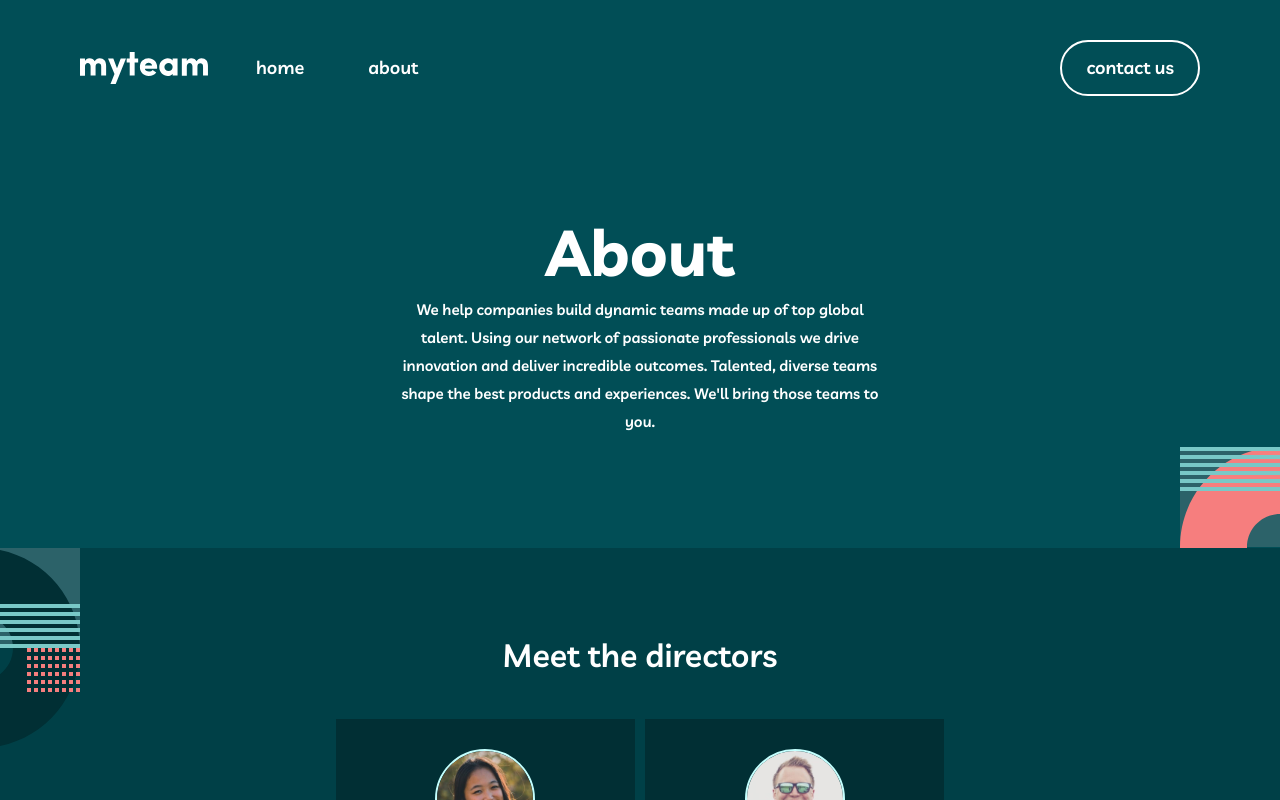
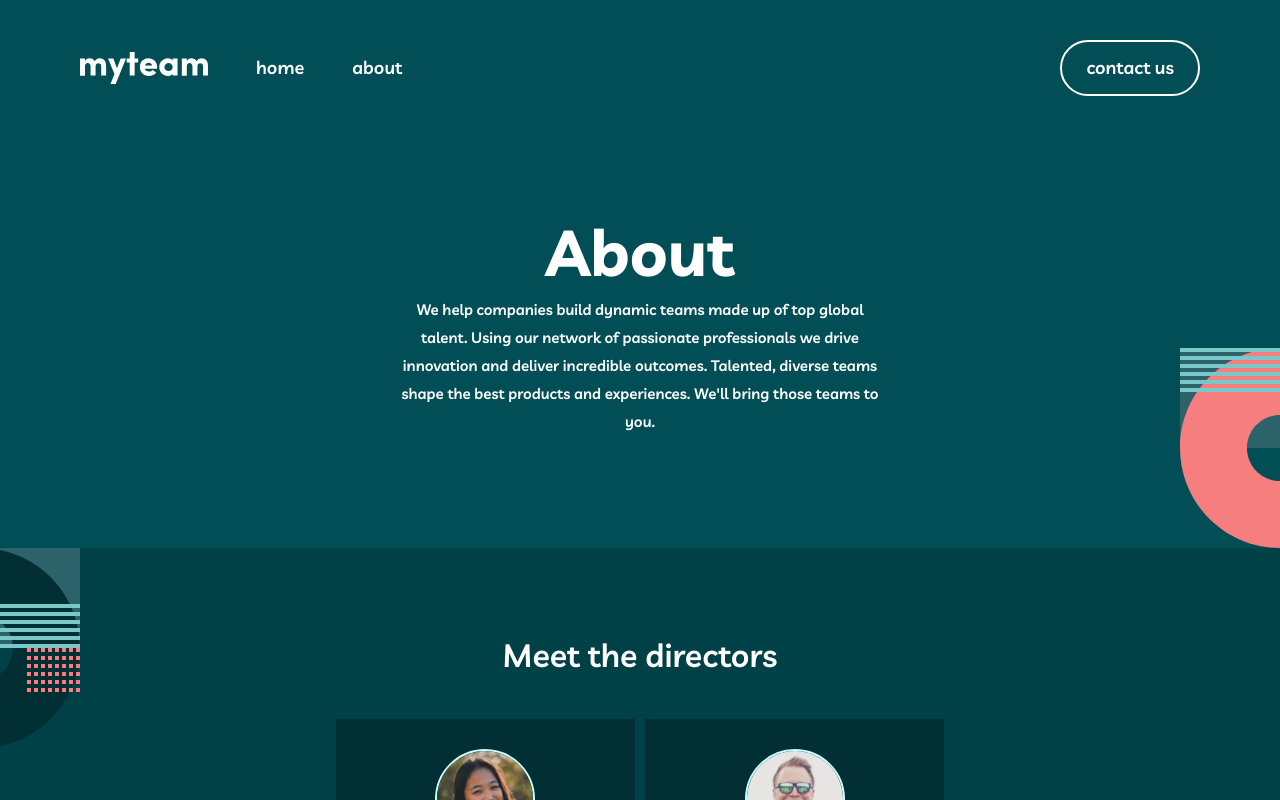
Before and after one commit to Jordypx/My_Team, a Next.js app: page /about in a window 1280 px wide. Shown: the top 800 px of the page. Built offline with nearby package versions, Linux system fonts and the light colour scheme.

Commit message:
Final updates

```diff
--- a/Components/Navbar.module.css
+++ b/Components/Navbar.module.css
@@ -181,7 +181,7 @@ a.link {
 
 
     .navLink {
-        gap: 4rem;
+        gap: 3rem;
     }
 
     .navWrapper {
--- a/Components/Spinner.js
+++ b/Components/Spinner.js
@@ -6,7 +6,7 @@ const Spinner = () => {
         <div className={classes.overlayLoader}><TailSpin
             height="200"
             width="200"
-            color="#BA4270"
+            color="#F67E7E"
             ariaLabel="tail-spin-loading"
             radius="1"
             wrapperStyle={{}}
--- a/styles/index.css
+++ b/styles/index.css
@@ -400,16 +400,20 @@ main {
 .mainAboutSection::before {
     content: '';
     position: absolute;
-    bottom: -6.20rem;
+    bottom: 0;
     right: -1.5rem;
+    height: 6.25rem;
     width: 6.25rem;
-    height: 12.5rem;
     background: url('../public/images/bg-pattern-about-1-mobile-nav-1.svg') no-repeat;
     z-index: -1;
+
+
 }
 
 .contact {
     position: relative;
+    padding-top: 1rem;
+    margin: 0;
 }
 
 .contact::before {
@@ -566,6 +570,7 @@ main {
 @media screen and (min-width: 768px) {
     .mainAboutSection::before {
         right: -5rem;
+        height: 12.5rem;
     }
 
 
@@ -575,6 +580,10 @@ main {
 
     .home {
         padding-bottom: 14rem;
+    }
+
+    .contact {
+        margin: 0 var(--sidePadding);
     }
 
     .contact::before {
@@ -628,8 +637,9 @@ main {
     .containerNavAndHero::before {
         content: '';
         position: absolute;
-
-        background-image: url(/_next/static/media/bg-pattern-home-1.502807f1.svg);
+        width: 12.5rem;
+        height: 12.5rem;
+        background-image: url('../public/images/bg-pattern-home-1.svg');
         left: -7rem;
         top: 18rem;
     }
```
Also changed, not shown: Components/Values.module.css (+3 -4 lines).
